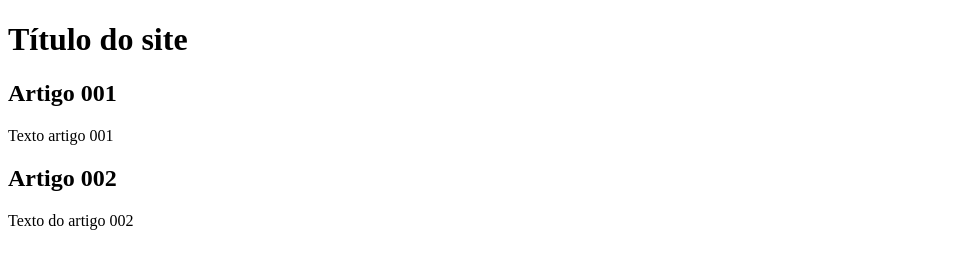
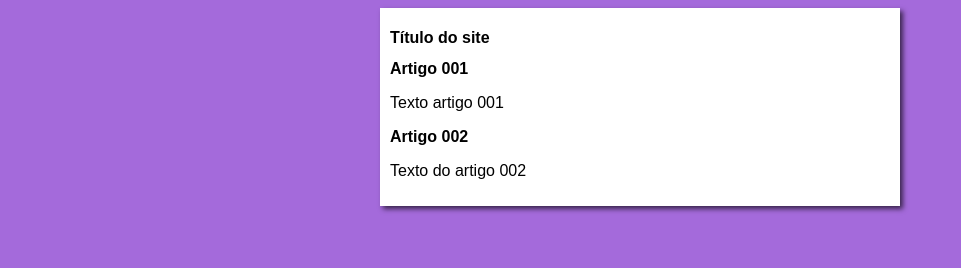
Before and after one commit to JuliaBianchi/Projeto-site, a plain HTML site: page index.html in a window 1280 px wide. Shown: the whole page, without its empty margins (0-961 px from the left). Drawn offline with Linux system fonts and the light colour scheme.

Commit message:
iniciei o design

```diff
--- /dev/null
+++ b/estilos/style.css
@@ -0,0 +1,17 @@
+*{
+    font-family: Arial, Helvetica, sans-serif;
+    font-size: 16px;
+}
+
+body{
+    background-color: rgb(164, 106, 219);
+}
+
+main{
+    background-color: white;
+    width: 500px;
+    margin: auto;
+    padding: 10px;
+    box-shadow: 3px 3px 5px rgba(0, 0, 0, 0.651);
+
+}
--- a/index.html
+++ b/index.html
@@ -5,6 +5,8 @@
     <meta http-equiv="X-UA-Compatible" content="IE=edge">
     <meta name="viewport" content="width=device-width, initial-scale=1.0">
     <title>Título do site</title>
+    <link rel="stylesheet" href="estilos/style.css">
+
 </head>
 <body>
     <main>
```
